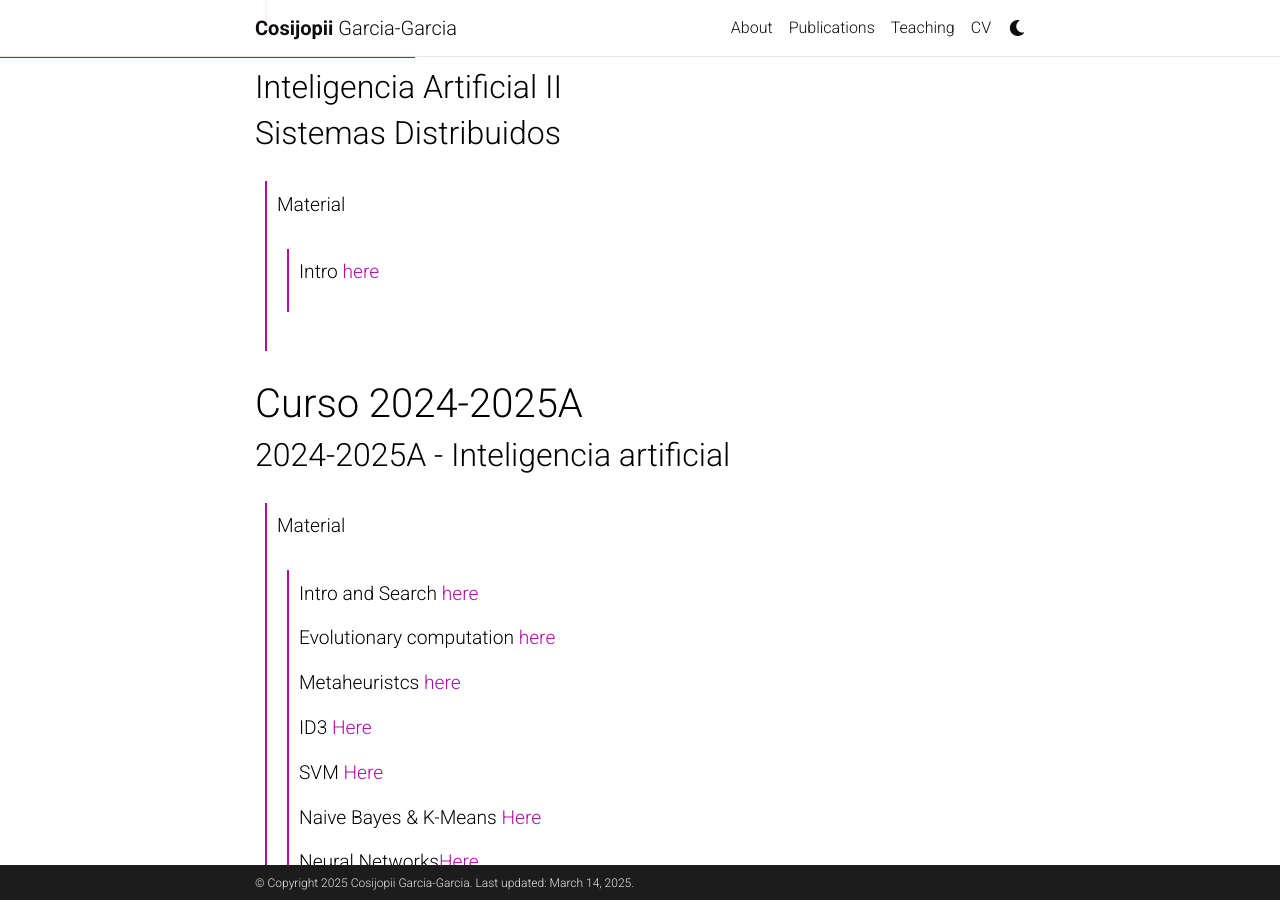
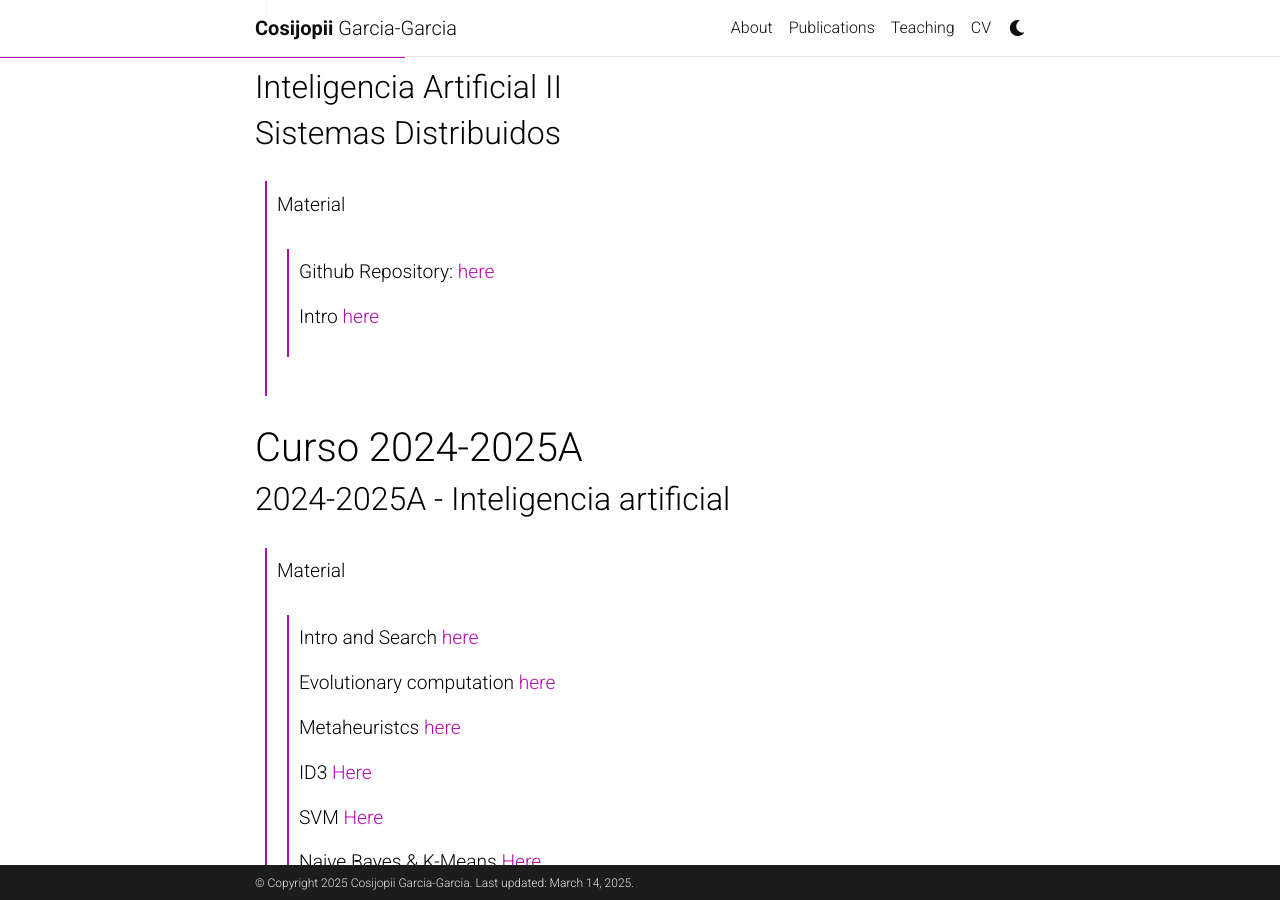
Before and after one commit to Cosijopiii/Cosijopiii.github.io, a Jekyll site: the page built from _projects/2_project.md, in a window 1280 px wide and 900 px high, scrolled down 559 px. Built offline with Jekyll 4.4.1, drawn with Linux system fonts in a browser that asks for light colours; comment, search, counter and statistics services are not loaded; a style sheet for code colours, icons or effects is not loaded.

Commit message:
Update 2_project.md

```diff
--- a/_projects/2_project.md
+++ b/_projects/2_project.md
@@ -24,6 +24,8 @@ category: work
 
 ## Sistemas Distribuidos
 >Material
+>> Github Repository: [here](https://github.com/Cosijopiii/Distribuidted-system-Class)
+>>
 >>Intro   [here](/assets/pdf/Sistemas_Distribuidos_U1.pdf)
 >>
 
```
